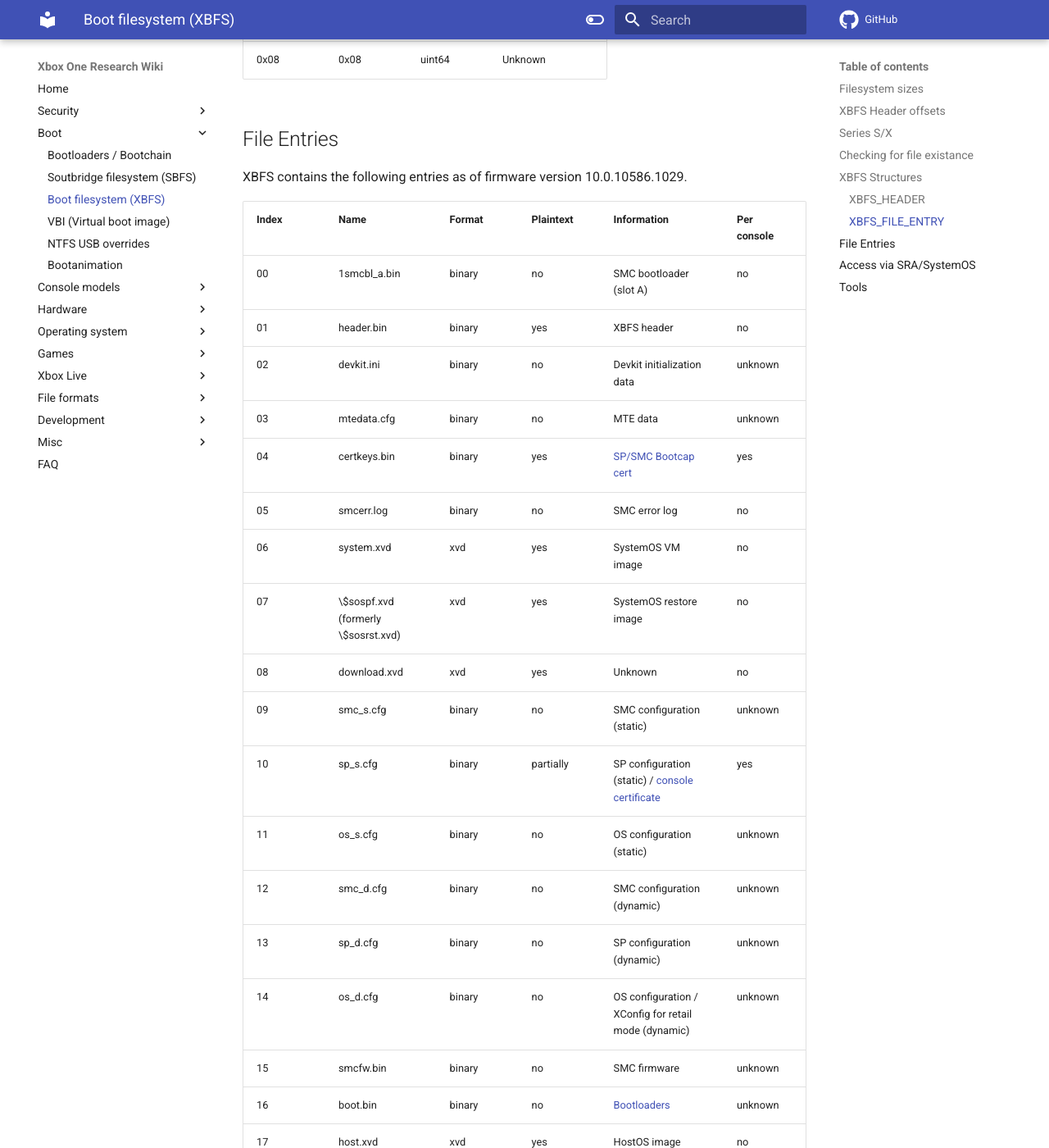
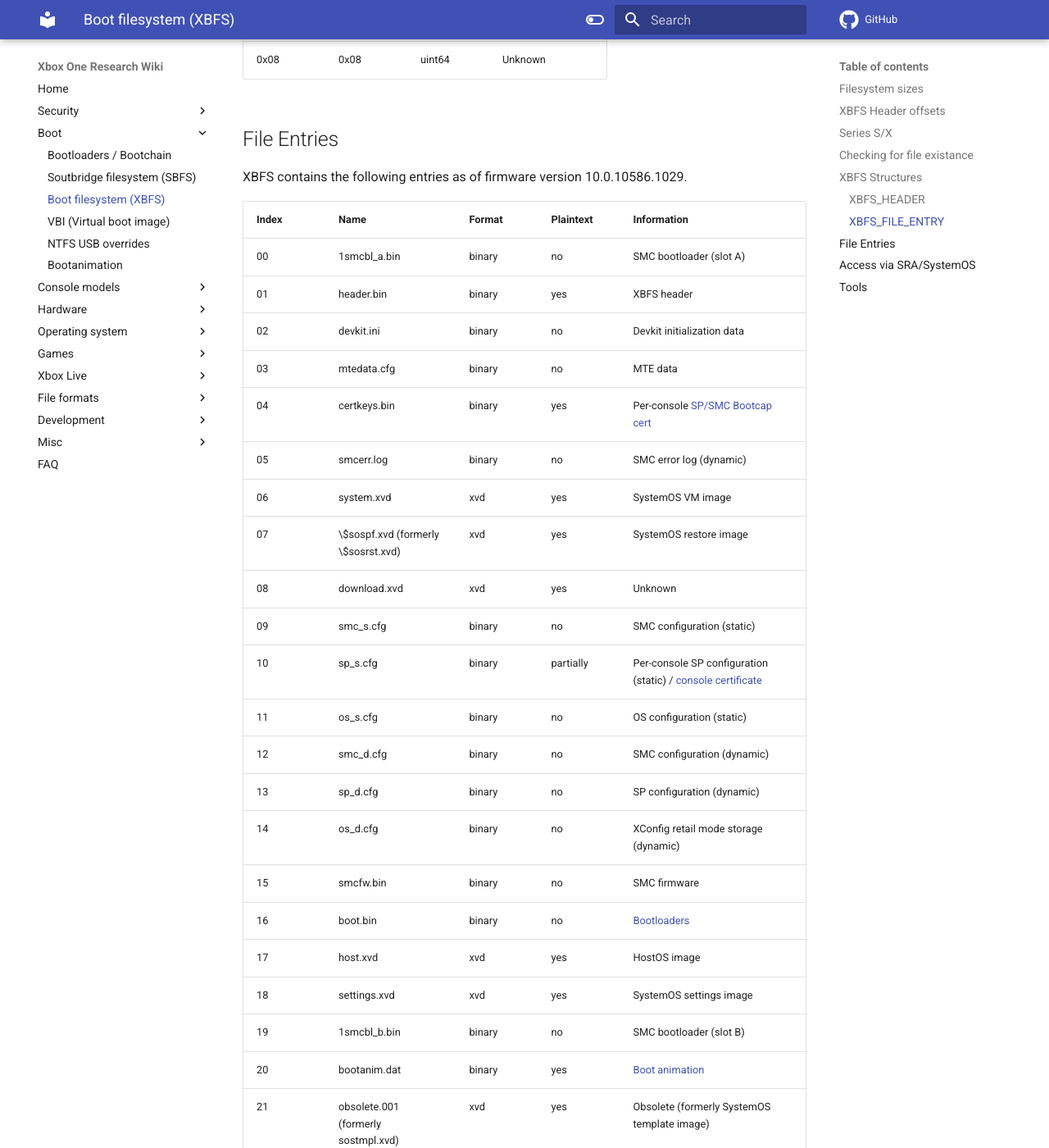
Before and after one commit to xboxoneresearch/wiki, an MkDocs documentation site: the page built from docs/boot/xbox-boot-file-system.md, in a window 1280 px wide and 1400 px high, scrolled down 2423 px. Shown: the whole window at 82% size. Built offline with MkDocs 1.6.1 and Material for MkDocs 9.7.7, drawn with Linux system fonts in a browser that asks for light colours; comment, search, counter and statistics services are not loaded; some of the changed text lies outside the part shown.

Commit message:
Adjust XBFS table
- Add info for sp_s.alt
- Reword info for XConfig files
- Fill blanks cells in "Plaintext" column with "unknown"
- Remove "Per console" column
    - Only applies to 3 known files so far; for most was unknown or n/a
    - Added to "Information" column for entries where applicable

```diff
--- a/docs/boot/xbox-boot-file-system.md
+++ b/docs/boot/xbox-boot-file-system.md
@@ -93,41 +93,41 @@
 
 XBFS contains the following entries as of firmware version 10.0.10586.1029.
 
-| Index | Name                                | Format | Plaintext | Information                                                                    | Per console |
-| ----- | ----------------------------------- | ------ | --------- | ------------------------------------------------------------------------------ | ----------- |
-| 00    | 1smcbl_a.bin                        | binary | no        | SMC bootloader (slot A)                                                        | no          |
-| 01    | header.bin                          | binary | yes       | XBFS header                                                                    | no          |
-| 02    | devkit.ini                          | binary | no        | Devkit initialization data                                                     | unknown     |
-| 03    | mtedata.cfg                         | binary | no        | MTE data                                                                       | unknown     |
-| 04    | certkeys.bin                        | binary | yes       | [SP/SMC Bootcap cert](../security/certificates.md)                             | yes         |
-| 05    | smcerr.log                          | binary | no        | SMC error log                                                                  | no          |
-| 06    | system.xvd                          | xvd    | yes       | SystemOS VM image                                                              | no          |
-| 07    | \$sospf.xvd (formerly \$sosrst.xvd) | xvd    | yes       | SystemOS restore image                                                         | no          |
-| 08    | download.xvd                        | xvd    | yes       | Unknown                                                                        | no          |
-| 09    | smc_s.cfg                           | binary | no        | SMC configuration (static)                                                     | unknown     |
-| 10    | sp_s.cfg                            | binary | partially | SP configuration (static) / [console certificate](../security/certificates.md) | yes         |
-| 11    | os_s.cfg                            | binary | no        | OS configuration (static)                                                      | unknown     |
-| 12    | smc_d.cfg                           | binary | no        | SMC configuration (dynamic)                                                    | unknown     |
-| 13    | sp_d.cfg                            | binary | no        | SP configuration (dynamic)                                                     | unknown     |
-| 14    | os_d.cfg                            | binary | no        | OS configuration / XConfig for retail mode (dynamic)                           | unknown     |
-| 15    | smcfw.bin                           | binary | no        | SMC firmware                                                                   | unknown     |
-| 16    | boot.bin                            | binary | no        | [Bootloaders](../boot/bootloaders.md)                                          | unknown     |
-| 17    | host.xvd                            | xvd    | yes       | HostOS image                                                                   | no          |
-| 18    | settings.xvd                        | xvd    | yes       | SystemOS settings image                                                        | no          |
-| 19    | 1smcbl_b.bin                        | binary | no        | SMC bootloader (slot B)                                                        | no          |
-| 20    | bootanim.dat                        | binary | yes       | [Boot animation](../boot/bootanimation.md)                                     | no          |
-| 21    | obsolete.001 (formerly sostmpl.xvd) | xvd    | yes       | Obsolete (formerly SystemOS template image)                                    | no          |
-| 22    | update.cfg                          | binary | yes       | Update configuration / log?                                                    | unknown     |
-| 23    | obsolete.002 (formerly sosinit.xvd) | xvd    | yes       | SystemOS initialization image                                                  | no          |
-| 24    | hwinit.cfg                          | binary | no        | Hardware initialization configuration                                          | unknown     |
-| 25    | qaslt.xvd                           | xvd    |           |                                                                                |             |
-| 26    | sp_s.bak                            | binary |           |                                                                                |             |
-| 27    | update2.cfg                         | binary |           |                                                                                |             |
-| 28    | recovery.dat                        | binary |           |                                                                                |             |
-| 29    | dump.lng                            | binary |           |                                                                                |             |
-| 30    | os_d_dev.cfg                        | binary |           | OS configuration / XConfig for dev mode (dynamic)                              |             |
-| 31    | os_glob.cfg                         | binary |           |                                                                                |             |
-| 32    | sp_s.alt                            | binary |           |                                                                                |             |
+| Index | Name                                | Format | Plaintext | Information                                                                                            |
+| ----- | ----------------------------------- | ------ | --------- | ------------------------------------------------------------------------------------------------------ |
+| 00    | 1smcbl_a.bin                        | binary | no        | SMC bootloader (slot A)                                                                                |
+| 01    | header.bin                          | binary | yes       | XBFS header                                                                                            |
+| 02    | devkit.ini                          | binary | no        | Devkit initialization data                                                                             |
+| 03    | mtedata.cfg                         | binary | no        | MTE data                                                                                               |
+| 04    | certkeys.bin                        | binary | yes       | Per-console [SP/SMC Bootcap cert](../security/certificates.md)                                         |
+| 05    | smcerr.log                          | binary | no        | SMC error log (dynamic)                                                                                |
+| 06    | system.xvd                          | xvd    | yes       | SystemOS VM image                                                                                      |
+| 07    | \$sospf.xvd (formerly \$sosrst.xvd) | xvd    | yes       | SystemOS restore image                                                                                 |
+| 08    | download.xvd                        | xvd    | yes       | Unknown                                                                                                |
+| 09    | smc_s.cfg                           | binary | no        | SMC configuration (static)                                                                             |
+| 10    | sp_s.cfg                            | binary | partially | Per-console SP configuration (static) / [console certificate](../security/certificates.md)             |
+| 11    | os_s.cfg                            | binary | no        | OS configuration (static)                                                                              |
+| 12    | smc_d.cfg                           | binary | no        | SMC configuration (dynamic)                                                                            |
+| 13    | sp_d.cfg                            | binary | no        | SP configuration (dynamic)                                                                             |
+| 14    | os_d.cfg                            | binary | no        | XConfig retail mode storage (dynamic)                                                                  |
+| 15    | smcfw.bin                           | binary | no        | SMC firmware                                                                                           |
+| 16    | boot.bin                            | binary | no        | [Bootloaders](../boot/bootloaders.md)                                                                  |
+| 17    | host.xvd                            | xvd    | yes       | HostOS image                                                                                           |
+| 18    | settings.xvd                        | xvd    | yes       | SystemOS settings image                                                                                |
+| 19    | 1smcbl_b.bin                        | binary | no        | SMC bootloader (slot B)                                                                                |
+| 20    | bootanim.dat                        | binary | yes       | [Boot animation](../boot/bootanimation.md)                                                             |
+| 21    | obsolete.001 (formerly sostmpl.xvd) | xvd    | yes       | Obsolete (formerly SystemOS template image)                                                            |
+| 22    | update.cfg                          | binary | yes       | Update configuration / log?                                                                            |
+| 23    | obsolete.002 (formerly sosinit.xvd) | xvd    | yes       | SystemOS initialization image                                                                          |
+| 24    | hwinit.cfg                          | binary | no        | Hardware initialization configuration                                                                  |
+| 25    | qaslt.xvd                           | xvd    | unknown   |                                                                                                        |
+| 26    | sp_s.bak                            | binary | unknown   |                                                                                                        |
+| 27    | update2.cfg                         | binary | unknown   |                                                                                                        |
+| 28    | recovery.dat                        | binary | unknown   |                                                                                                        |
+| 29    | dump.lng                            | binary | unknown   |                                                                                                        |
+| 30    | os_d_dev.cfg                        | binary | unknown   | XConfig dev mode storage (dynamic)                                                                     |
+| 31    | os_glob.cfg                         | binary | unknown   |                                                                                                        |
+| 32    | sp_s.alt                            | binary | unknown   | Alternative per-console SP configuration (static) / [console certificate](../security/certificates.md) |
 
 Note: Only XVD header is plaintext, data portion is encrypted as usual.
 Per Console: Is file encrypted via console specific keys or locked to console by SocId.
```
